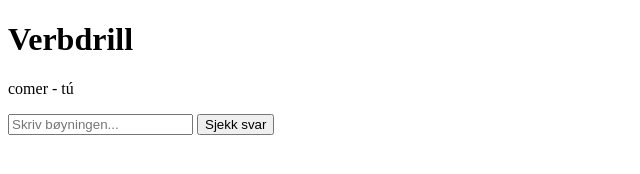
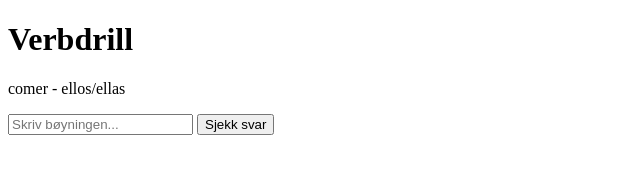
Before and after one commit to filiphorve-jpg/spansk-app, a plain HTML site: page index.html in a window 1280 px wide. Shown: the full height of the page, 0-640 px from the left. Drawn offline with Linux system fonts and the light colour scheme.

Commit message:
Fase 1 steg 4: tilfeldige oppgaver fra array med objekter

```diff
--- a/index.html
+++ b/index.html
@@ -7,7 +7,7 @@
 </head>
 <body>
     <h1>Verbdrill</h1>
-    <p id="oppgave">hablar - yo</p>
+    <p id="oppgave"></p>
     <input id="svar" type="text" placeholder="Skriv bøyningen..." autocomplete="off">
     <button id="sjekk_knapp">Sjekk svar</button>
     <p id="tilbakemelding"></p>
--- a/script.js
+++ b/script.js
@@ -7,16 +7,34 @@ const tilbakemelding = document.getElementById("tilbakemelding");
 
 console.log(knapp);
 
-oppgave.textContent = "comer - tú";
-
-var fasit = "comes";
+let fasit = "";
 
 function sjekkSvar() {
-    if (tekstfelt.value === fasit) {
+  if (tekstfelt.value === fasit) {
     tilbakemelding.textContent = "Riktig! 🎉";
-    } else {
+    tekstfelt.value = "";
+    nyOppgave();
+  } else {
     tilbakemelding.textContent = "Feil, riktig svar er " + fasit;
-    }
+  }
 }
 
 knapp.addEventListener("click", sjekkSvar);
+
+const oppgaver = [
+  { verb: "ver", person: "yo", svar: "veo" },
+  { verb: "vivir", person: "nosotros", svar: "vivimos" },
+  { verb: "hablar", person: "él/ella", svar: "habla" },
+  { verb: "comer", person: "ellos/ellas", svar: "comen" },
+  { verb: "poder", person: "yo", svar: "puedo" },
+  { verb: "querer", person: "tú", svar: "quieres" },
+];
+
+function nyOppgave() {
+  const nr = Math.floor(Math.random() * oppgaver.length);
+  const valgtOppgave = oppgaver[nr];
+  oppgave.textContent = valgtOppgave.verb + " - " + valgtOppgave.person;
+  fasit = valgtOppgave.svar;
+}
+
+nyOppgave()
```
